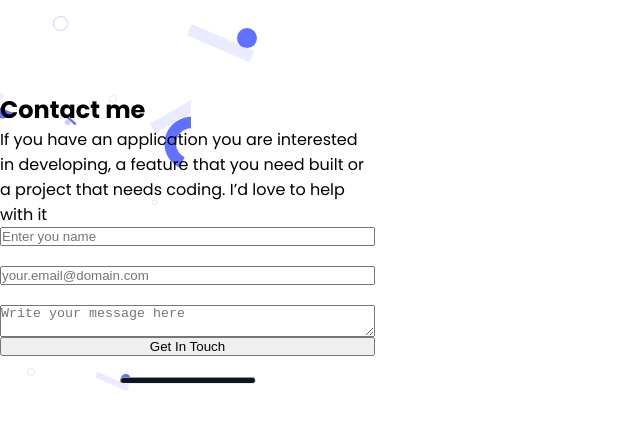
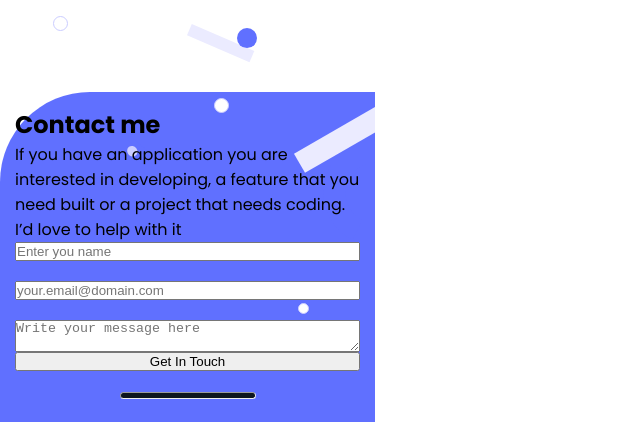
Before and after one commit to razvanso/rio, a website: page index.html in a window 1280 px wide. Shown: the part 603-1025 px from the top of the page, without its empty margins (0-640 px from the left). Before the commit the page ends 995 px from the top, so only its background shows below. Drawn offline with Linux system fonts and the light colour scheme.

Commit message:
First attempt at styling footer's background

```diff
--- a/index.html
+++ b/index.html
@@ -43,7 +43,7 @@
       </ul>
     </section>
   </main>
-  <footer class="shapes-bg">
+  <footer class="">
     <h2 id="contact">Contact me</h2>
     <p>
       If you have an application you are interested in developing, a feature that you need built or a project that needs coding. I’d love to help with it
--- a/style.css
+++ b/style.css
@@ -114,7 +114,12 @@ a:active {
 footer {
   display: flex;
   flex-direction: column;
-  fill: var(--primary-b-400, #6070FF);
+  background: #6070FF url(images/bg-shapes.svg);
+  background-repeat: no-repeat;
+  /* background-size: 90%; */
+  background-position: top;
+  border-top-left-radius: 90px;
+  padding: 15px;
 }
 
 #contact-form {
```
